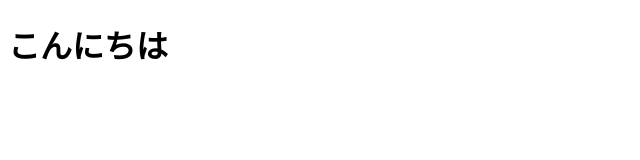
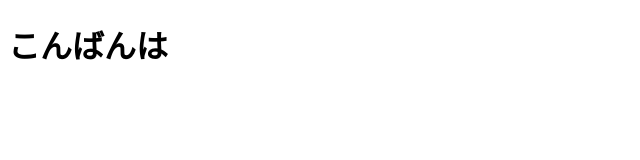
Before and after one commit to KAo8589869056/Yeacker.github.io, a plain HTML site: page index.html in a window 1280 px wide. Shown: the full height of the page, 0-640 px from the left. Drawn offline with Linux system fonts and the light colour scheme.

Commit message:
Update index.html

```diff
--- a/index.html
+++ b/index.html
@@ -5,6 +5,6 @@
   <title>こんにちは</title>
 </head>
 <body>
-  <h1>こんにちは</h1>
+  <h1>こんばんは</h1>
 </body>
 </html>
```
